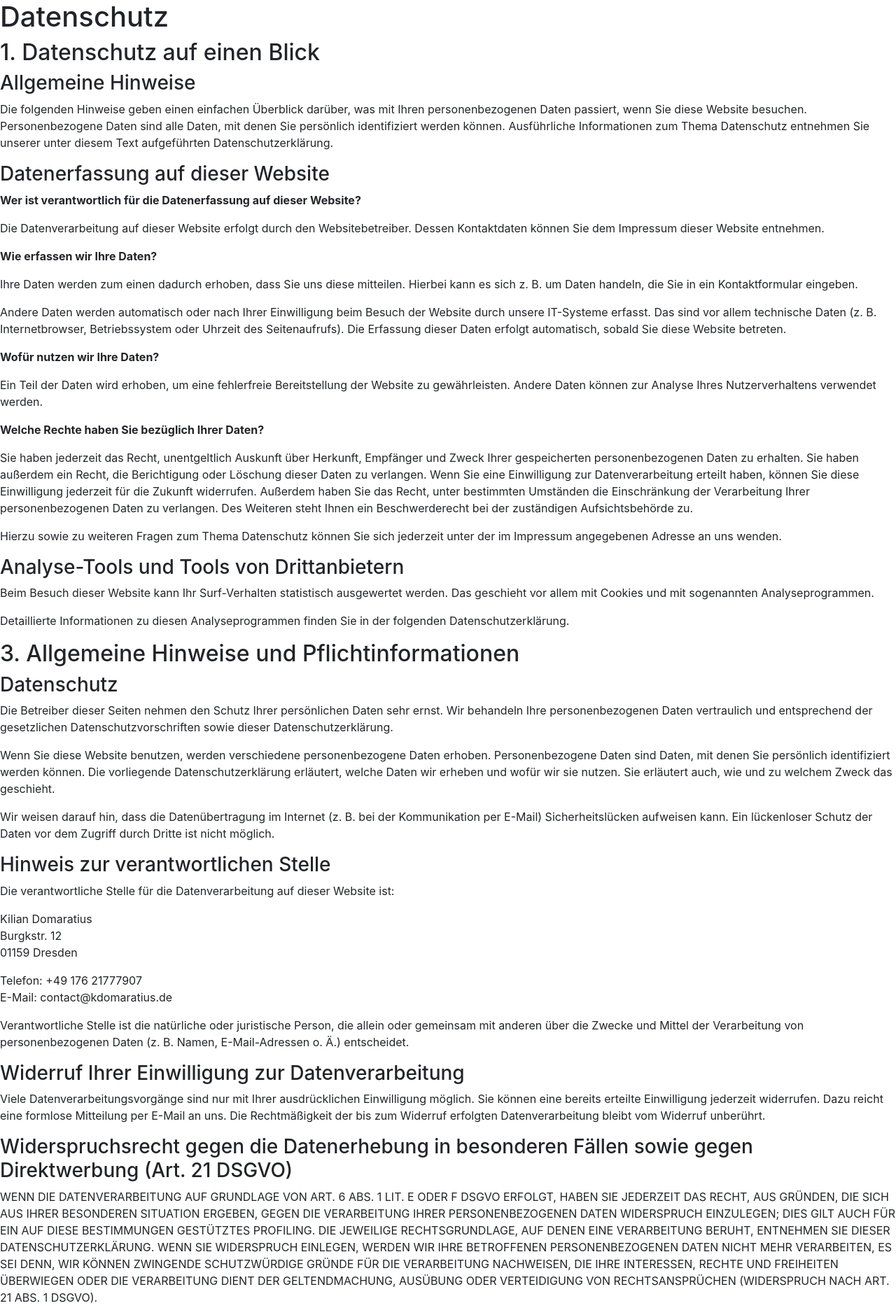
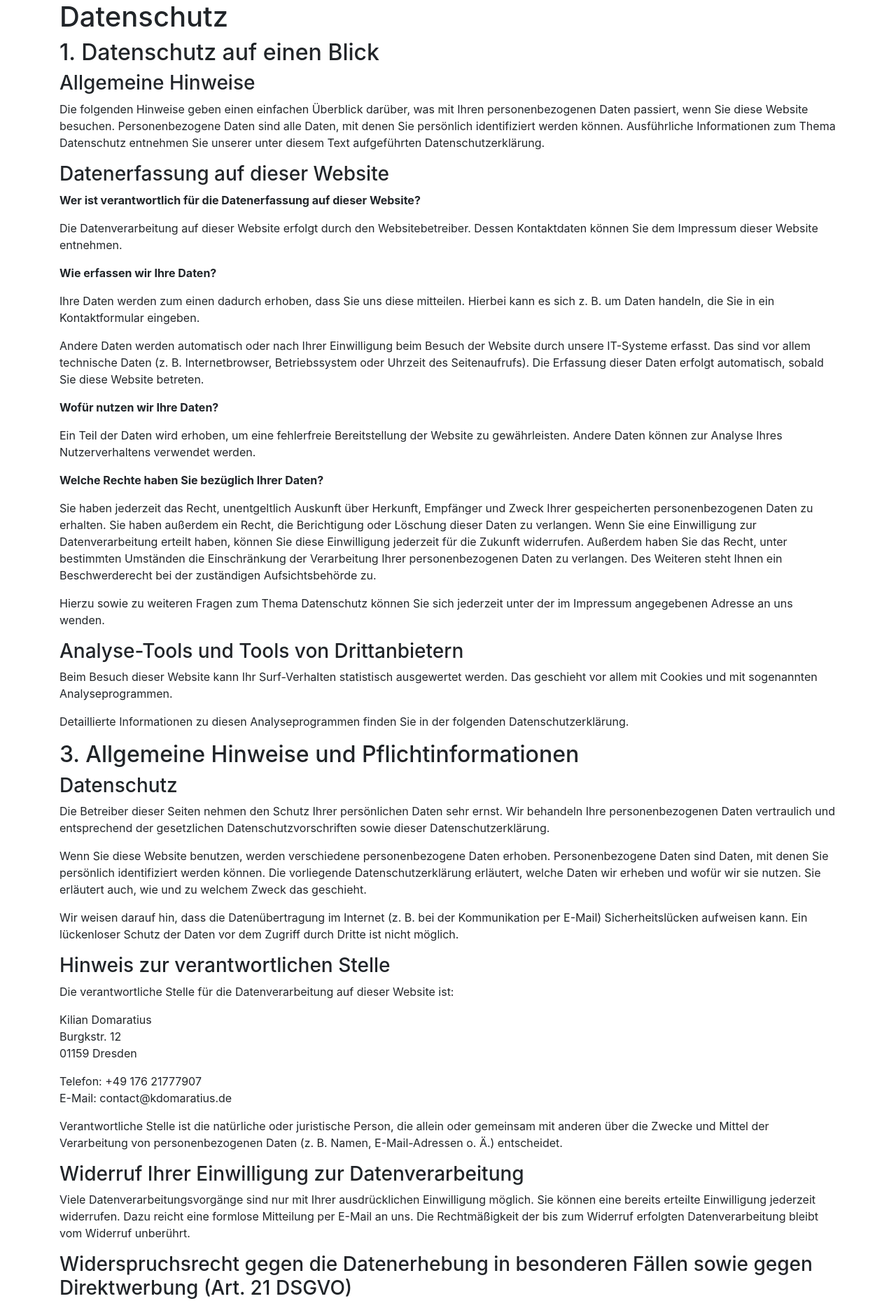
Before and after one commit to despokd/portfolio, a PHP site: page /privacy in a window 1280 px wide. Shown: the top 1869 px of the page at 70% size. Run offline with PHP 8.4, Linux system fonts and the light colour scheme.

Commit message:
Adjust content width

```diff
--- a/privacy/index.php
+++ b/privacy/index.php
@@ -11,10 +11,9 @@ $page_title = 'Datenschutzerklärung';
 //insert HTML header
 require_once '../_includes/html_header.php';
 ?>
-
-<main class="row">
-    <section class="col">
-        <div class="cell">
+<div class="container">
+    <main class="row">
+        <section class="col">
             <h1>Datenschutz</h1>
             <h2>1. Datenschutz auf einen Blick</h2>
             <h3>Allgemeine Hinweise</h3>
@@ -90,9 +89,9 @@ require_once '../_includes/html_header.php';
             <p>Die Verarbeitung dieser Daten erfolgt auf Grundlage von Art. 6 Abs. 1 lit. b DSGVO, sofern Ihre Anfrage mit der Erfüllung eines Vertrags zusammenhängt oder zur Durchführung vorvertraglicher Maßnahmen erforderlich ist. In allen übrigen Fällen beruht die Verarbeitung auf unserem berechtigten Interesse an der effektiven Bearbeitung der an uns gerichteten Anfragen (Art. 6 Abs. 1 lit. f DSGVO) oder auf Ihrer Einwilligung (Art. 6 Abs. 1 lit. a DSGVO) sofern diese abgefragt wurde.</p>
             <p>Die von Ihnen an uns per Kontaktanfragen übersandten Daten verbleiben bei uns, bis Sie uns zur Löschung auffordern, Ihre Einwilligung zur Speicherung widerrufen oder der Zweck für die Datenspeicherung entfällt (z.&nbsp;B. nach abgeschlossener Bearbeitung Ihres Anliegens). Zwingende gesetzliche Bestimmungen – insbesondere gesetzliche Aufbewahrungsfristen – bleiben unberührt.</p>
             <p>Stand: Oktober 2020</p>
-        </div>
-    </section>
-</main>
+        </section>
+    </main>
+</div>
 
 <?php
 //insert HTML footer
```
Also changed, not shown: 404/index.php (+5 -2 lines).
